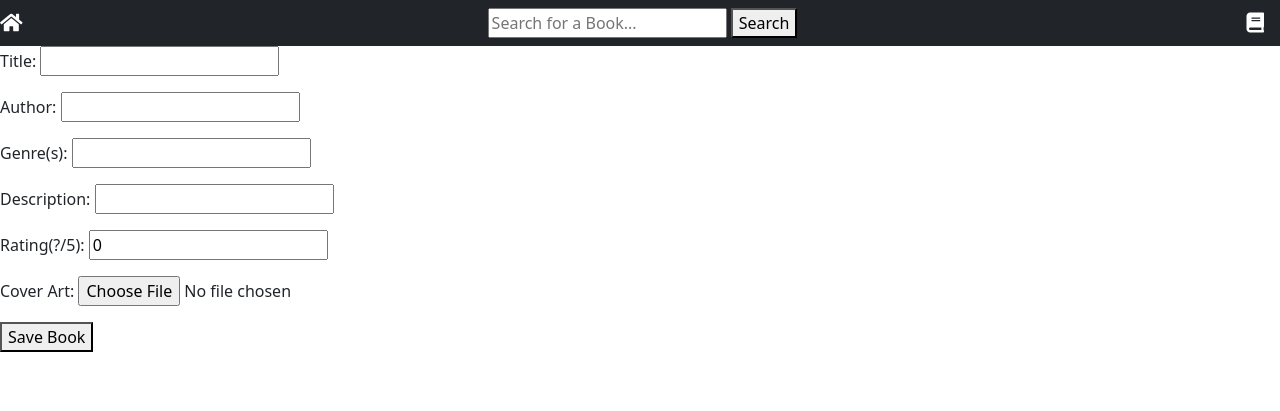
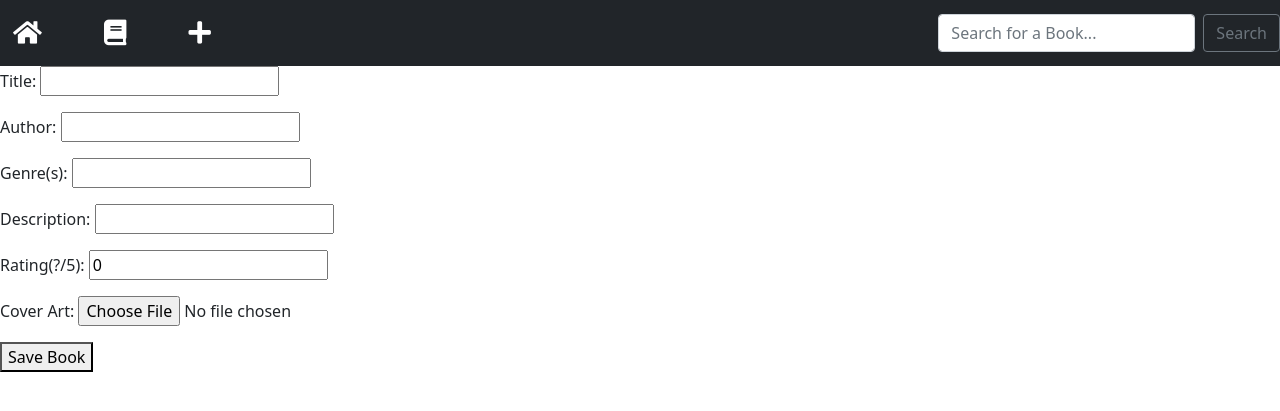
Before and after one commit to itssamich/CS3620_Book, a Django app: template CS3260_Book/book/templates/Book/addBook.html in a window 1280 px wide. Shown: the top 411 px of the page. Run offline with Django 3.2, Linux system fonts and the light colour scheme; the template is opened without the code that fills it: values that come from a table or form of the project are taken from there, others are empty.

Commit message:
Added a detailed view of each book in the system

```diff
--- /dev/null
+++ b/CS3260_Book/book/static/book/style.css
@@ -0,0 +1,32 @@
+.navbar-brand{
+    font-size: 1.6rem !important;
+    margin-right: 2rem !important;
+}
+
+.bookLink{
+    text-decoration: none !important;
+    color: black !important;
+}
+
+.detailCategory{
+    text-decoration: underline;
+}
+
+.btn:hover{
+    color: grey !important;
+}
+
+.bookTitle span{
+    text-align: center;
+    font-weight: bold;
+}
+
+.bookImage{
+    display: inline-block;
+}
+
+.bookItem{
+    display: inline-block;
+    border: 1px solid black !important;
+    max-width: 160px;
+}
--- a/CS3260_Book/book/templates/Book/base.html
+++ b/CS3260_Book/book/templates/Book/base.html
@@ -3,7 +3,7 @@
 <html lang="en">
 <head>
     <link rel="stylesheet" href="https://use.fontawesome.com/releases/v5.15.4/css/all.css" integrity="sha384-DyZ88mC6Up2uqS4h/KRgHuoeGwBcD4Ng9SiP4dIRy0EXTlnuz47vAwmeGwVChigm" crossorigin="anonymous">
-    <link rel="stylesheet" href="{% static 'hobby/style.css' %}">
+    <link rel="stylesheet" href="{% static 'book/style.css' %}">
     <link href="https://cdn.jsdelivr.net/npm/bootstrap@5.1.3/dist/css/bootstrap.min.css" rel="stylesheet" integrity="sha384-1BmE4kWBq78iYhFldvKuhfTAU6auU8tT94WrHftjDbrCEXSU1oBoqyl2QvZ6jIW3" crossorigin="anonymous">
     <script src="https://cdn.jsdelivr.net/npm/bootstrap@5.1.3/dist/js/bootstrap.bundle.min.js" integrity="sha384-ka7Sk0Gln4gmtz2MlQnikT1wXgYsOg+OMhuP+IlRH9sENBO0LRn5q+8nbTov4+1p" crossorigin="anonymous"></script>
 
@@ -11,12 +11,25 @@
 
 <body>
     <nav class="navbar navbar-dark bg-dark">
-        <a href="{%  url 'index' %}" class="navbar-brand fas fa-home" title="Return to home page"></a>
-        <form action='' method="GET">
-            <input type="search" placeholder="Search for a Book..." name ="bookName">
-            <button type="submit">Search</button>
+        <div class="itemContainer">
+            <a href="{%  url 'index' %}" class="navbar-brand btn" title="Return to home page">
+                <i class="fa fa-home"></i>
+            </a>
+            <a href="{%  url 'book:bookList' %}" class="navbar-brand btn" title="View full book list">
+                <i class=" fas fa-book"></i>
+            </a>
+            <a href="{%  url 'book:addBook' %}" class="navbar-brand btn" title="Add a book to the list">
+                <i class=" fas fa-plus"></i>
+            </a>
+        </div>
+
+
+        <form action='' method="GET" class="d-flex">
+            <input type="search" placeholder="Search for a Book..." name ="bookName" class="form-control me-2">
+            <button type="submit" class="btn btn-outline-secondary">Search</button>
         </form>
-        <a href="{%  url 'book:bookList' %}" class="navbar-brand fas fa-book" title="View full book list"></a>
+
+
 
     </nav>
     {% block body %}
--- a/CS3260_Book/book/urls.py
+++ b/CS3260_Book/book/urls.py
@@ -8,4 +8,5 @@ app_name = 'book'
 urlpatterns = [
     path('', views.bookList, name='bookList'),
     path('addBook', views.addBook, name='addBook'),
+    path('<int:bookId>', views.detail, name='detail'),
 ]
--- a/CS3260_Book/book/views.py
+++ b/CS3260_Book/book/views.py
@@ -20,6 +20,12 @@ def bookList(request):
 def index(request):
     return render(request, 'Book/index.html', {})
 
+def detail(request, bookId):
+    book = BookData.objects.get(pk=bookId)
+
+    return render(request, 'Book/detail.html', {'book':book})
+
+
 def addBook(request):
     form = bookForm(request.POST, request.FILES)
 
```
Also changed, not shown: CS3260_Book/book/templates/Book/bookList.html (+12 -3 lines), CS3260_Book/book/templates/Book/detail.html (added, +23 -0 lines).
